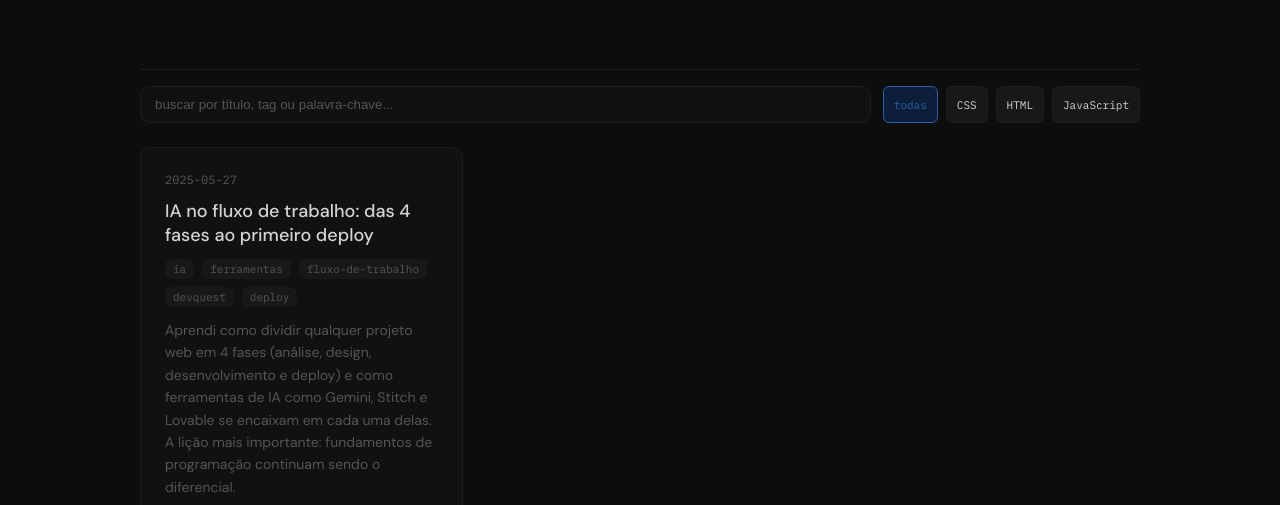
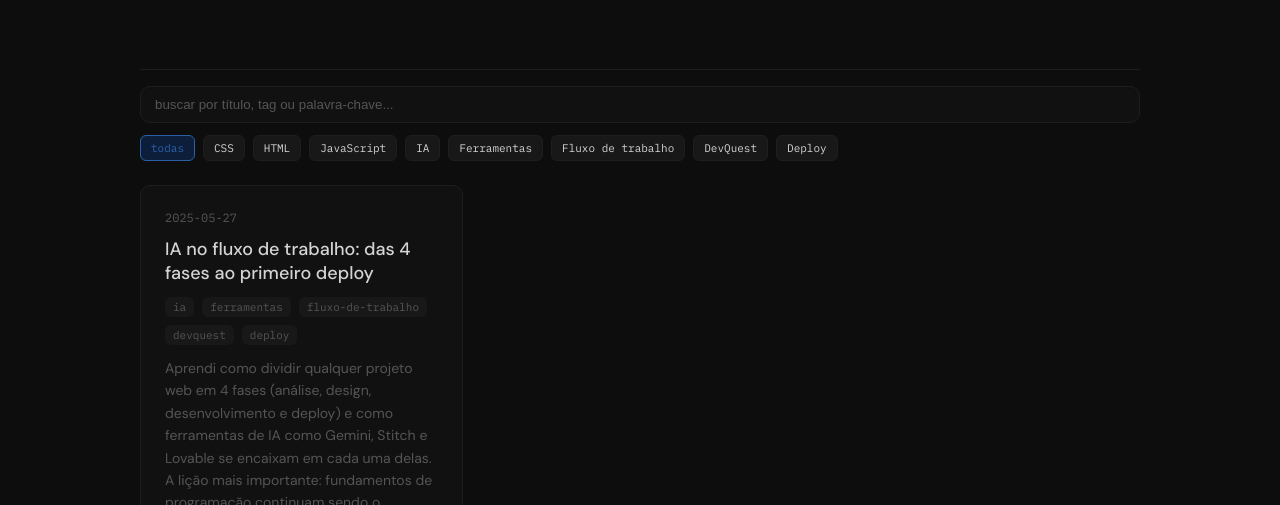
Before and after one commit to grazielle-marttdev/marttdev_log, a plain HTML site: page index.html in a window 1280 px wide. Shown: the part 295-800 px from the top of the page. Drawn offline with Linux system fonts and the light colour scheme.

Commit message:
style: torna a toolbar vertical e adiciona novos chips de filtro

```diff
--- a/index.html
+++ b/index.html
@@ -44,6 +44,11 @@
                 <button class="chip " >CSS</button>
                 <button class="chip " >HTML</button>
                 <button class="chip " >JavaScript</button>
+                <button class="chip " >IA</button>
+                <button class="chip " >Ferramentas</button>
+                <button class="chip " >Fluxo de trabalho</button>
+                <button class="chip " >DevQuest</button>
+                <button class="chip " >Deploy</button>
             </div>
         </div>
 
--- a/styles/toolbar.css
+++ b/styles/toolbar.css
@@ -1,5 +1,6 @@
 .toolbar {
     display: flex;
+    flex-direction: column;
     gap: 0.75rem;
     margin-bottom: 1.5rem;
 }
@@ -24,6 +25,7 @@
 
 .tags-container {
     display: flex;
+    flex-wrap: wrap;
     gap: 0.5rem;
 }
 
@@ -45,9 +47,3 @@
     color: var(--accent-blue);
     border: 1px solid var(--accent-blue);
 }
-
-@media (max-width: 640px) {
-    .toolbar {
-        flex-direction: column;
-    }
-}
```
